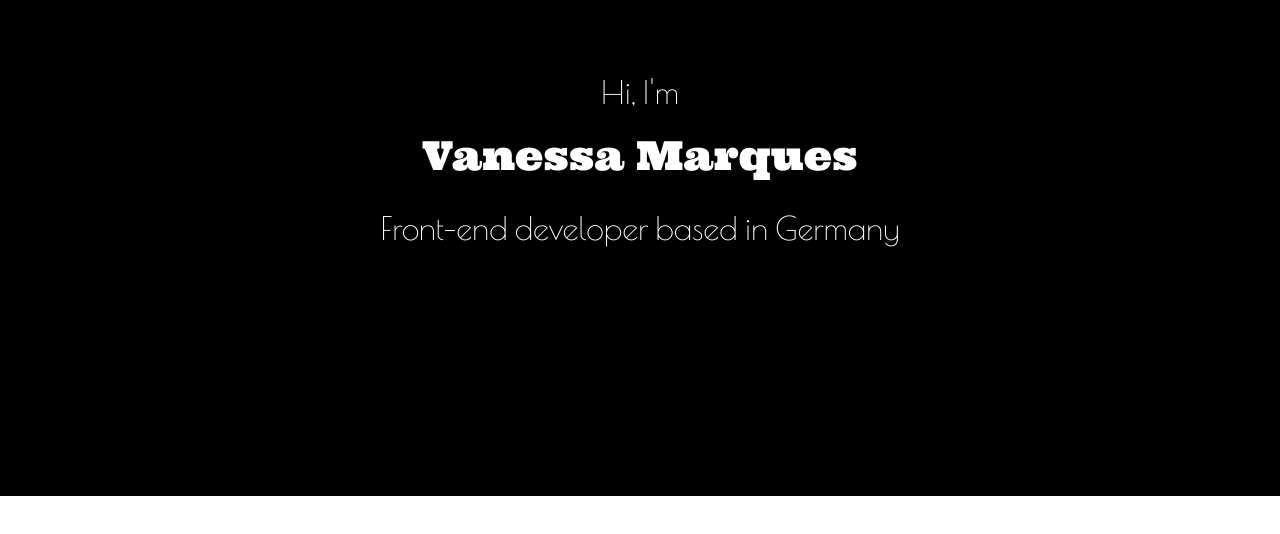
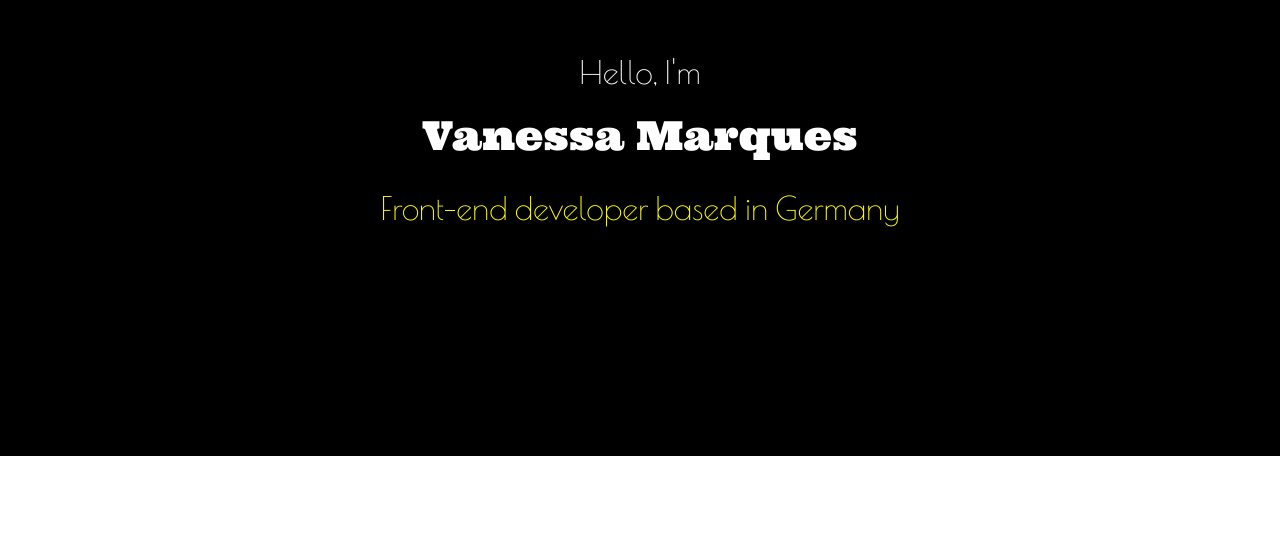
Before and after one commit to ZebraDancer/my-portfolio, a plain HTML site: page index.html in a window 1280 px wide. Shown: the part 152-686 px from the top of the page. Drawn offline with nearby package versions, Linux system fonts and the light colour scheme.

Commit message:
Styled Hero element and uploaded video and image to project

```diff
--- a/index.html
+++ b/index.html
@@ -36,7 +36,7 @@
   </head>
   <body>
     <div class="hero">
-      <p>Hi, I'm</p>
+      <p>Hello, I'm</p>
       <h1>Vanessa Marques</h1>
       <h2>Front-end developer based in Germany</h2>
     </div>
--- a/src/styles.css
+++ b/src/styles.css
@@ -16,8 +16,9 @@ h1 {
 
 h2 {
   line-height: 2.5;
-  color: var(--main-color);
+  color: var(--third-color);
 }
+
 p {
   font-size: 32px;
   color: var(--main-color);
@@ -26,5 +27,5 @@ p {
 .hero {
   background-color: var(--secondary-color);
   text-align: center;
-  padding: 220px 0px;
+  padding: 200px 0px;
 }
```
Also changed, not shown: images/weather-app.jpeg (added), 1 other file.
